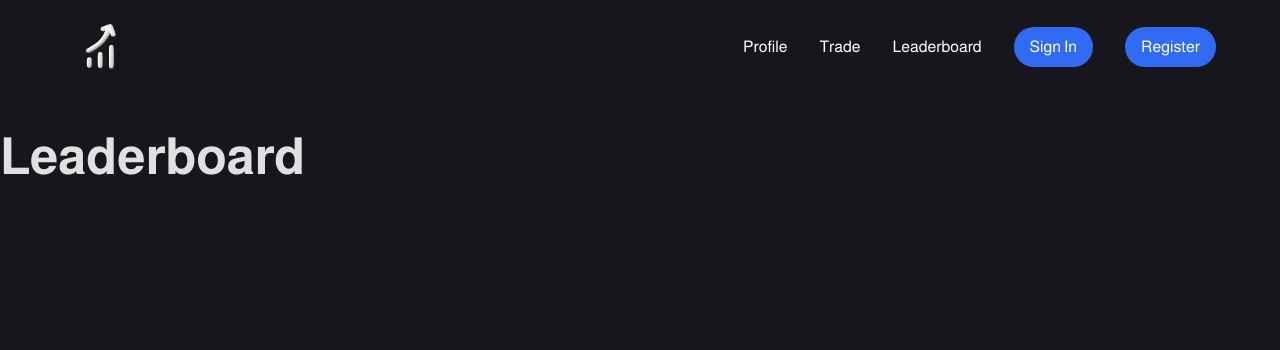
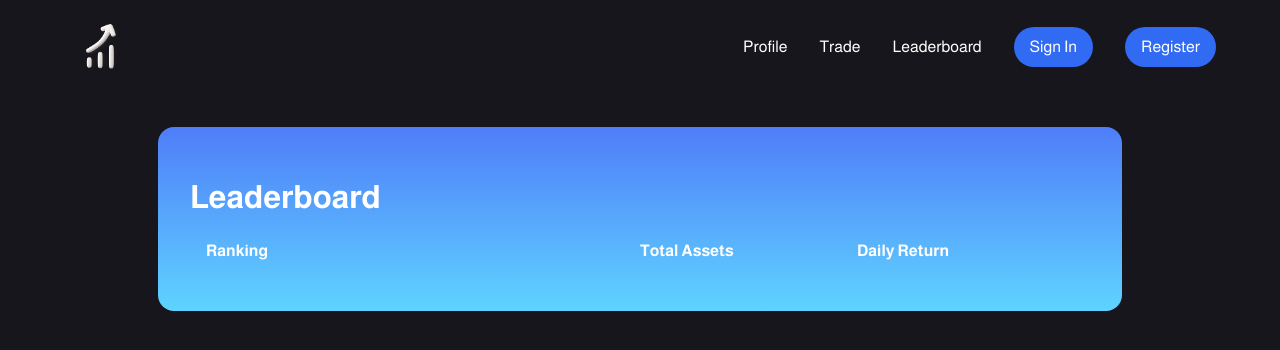
Before and after one commit to jennydang61/seng513-202501-group-24, a React (Vite) app in the folder gos_frontend/: page /leaderboard in a window 1280 px wide. Shown: the top 350 px of the page. Built offline with nearby package versions, Linux system fonts and the light colour scheme.

Commit message:
add leaderboard

```diff
--- a/gos_frontend/src/pages/Leaderboard.tsx
+++ b/gos_frontend/src/pages/Leaderboard.tsx
@@ -7,6 +7,14 @@ const Leaderboard = () => {
       <NavBar />
       <main className="leaderboardContainer">
         <h1 className="leaderboardTitle">Leaderboard</h1>
+        <div className="leaderboardHeader">
+          <span>Ranking</span>
+          <span>Total Assets</span>
+          <span>Daily Return</span>
+        </div>
+        <div className="leaderboardList">
+          {/* User rows will go here later */}
+        </div>
       </main>
     </div>
   );
--- a/gos_frontend/styles/Leaderboard.css
+++ b/gos_frontend/styles/Leaderboard.css
@@ -0,0 +1,32 @@
+.leaderboardPage {
+    min-height: 100vh;
+    color: white;
+  }
+
+  .leaderboardContainer {
+    max-width: 900px;
+    margin: 2rem auto;
+    padding: 2rem;
+    background: linear-gradient(to bottom, #4f7df9, #5fd3ff);
+    border-radius: 1rem;
+  }
+
+  .leaderboardTitle {
+    font-size: 2rem;
+    font-weight: 700;
+    margin-bottom: 1.5rem;
+  }
+
+  .leaderboardHeader {
+    display: grid;
+    grid-template-columns: 2fr 1fr 1fr;
+    font-weight: bold;
+    margin-bottom: 1rem;
+    padding: 0 1rem;
+  }
+
+  .leaderboardList {
+    display: flex;
+    flex-direction: column;
+    gap: 1rem;
+  }
```
Lines whose indentation alone changed are shown as unchanged.
